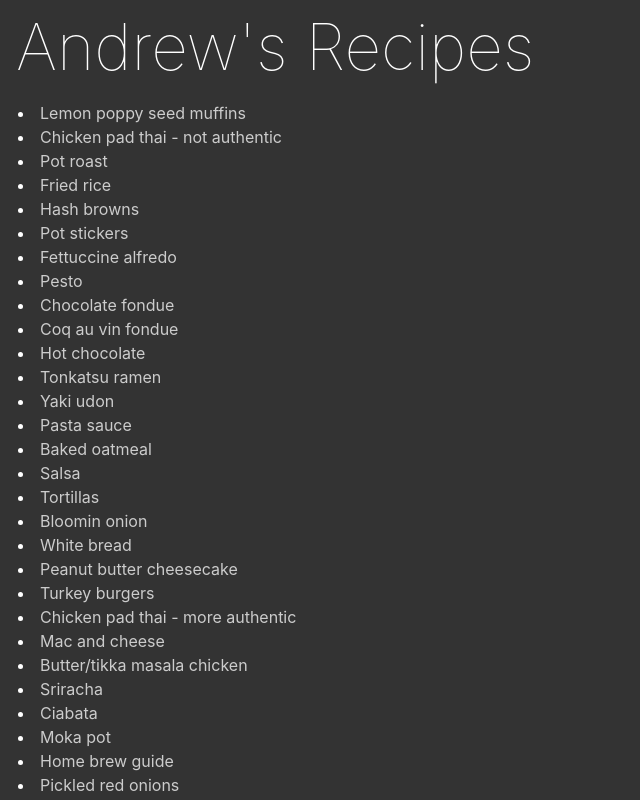
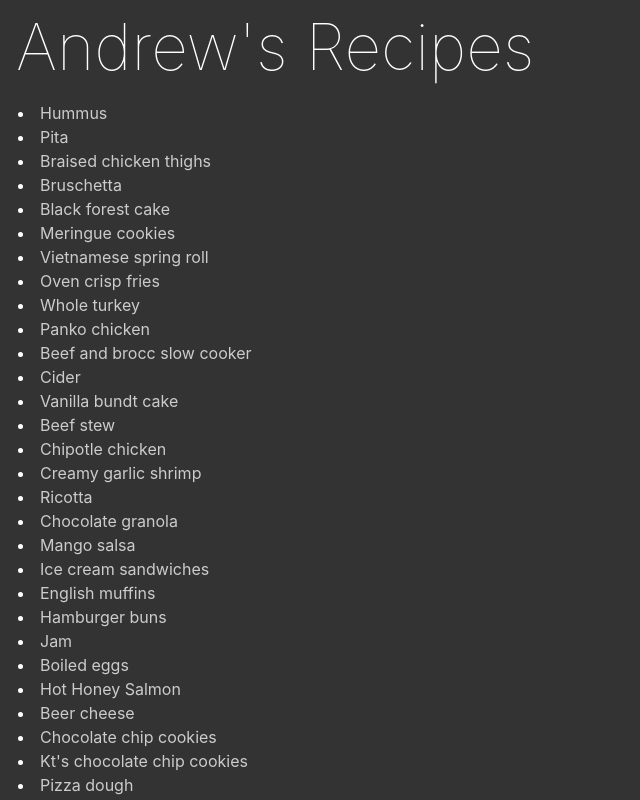
Before and after one commit to akump/andrews-recipes, a Svelte app: page / in a window 1280 px wide. Shown: the top 800 px of the page, without its empty margins (0-640 px from the left). Built offline with nearby package versions, Linux system fonts and the light colour scheme.

Commit message:
Reverse recipes

```diff
--- a/src/App.svelte
+++ b/src/App.svelte
@@ -1,10 +1,11 @@
 <script>
   import recipes from "./recipes";
+  let reversedRecipes = recipes.reverse();
 </script>
 
 <main>
   <h1 class="header">Andrew's Recipes</h1>
-  {#each recipes as recipe}
+  {#each reversedRecipes as recipe}
     <li>
       <a target="_blank" href={recipe.url}>
         {recipe.displayName}
--- a/src/recipes.js
+++ b/src/recipes.js
@@ -262,6 +262,18 @@ const recipes = [
         displayName: "Bruschetta",
         url: "https://www.allrecipes.com/recipe/54165/balsamic-bruschetta/"
     },
+    {
+        displayName: "Braised chicken thighs",
+        url: "https://www.delish.com/cooking/recipe-ideas/a30503020/braised-chicken-thighs-recipe/"
+    },
+    {
+        displayName: "Pita",
+        url: "https://www.allrecipes.com/recipe/232719/chef-johns-pita-bread/"
+    },
+    {
+        displayName: "Hummus",
+        url: "https://www.youtube.com/watch?v=6feitxp3gMQ"
+    },
 ];
 
 export default recipes;
```
